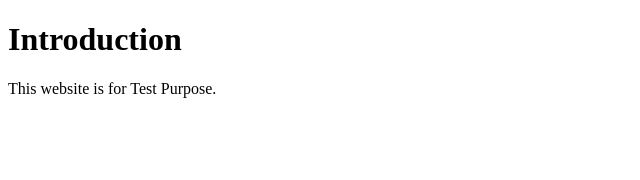
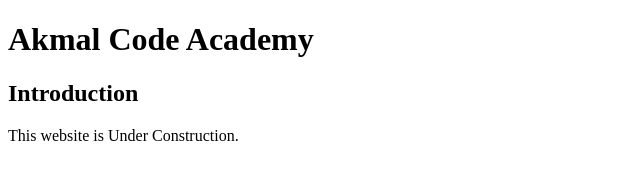
Before and after one commit to mdcatpakistan/mdcatpakistan.github.io, a plain HTML site: page index.html in a window 1280 px wide. Shown: the whole page, without its empty margins (0-640 px from the left). Drawn offline with Linux system fonts and the light colour scheme.

Commit message:
Update index.html

```diff
--- a/index.html
+++ b/index.html
@@ -4,9 +4,9 @@
 <title>Akmal Code Academy</title>
 </head>
 <body>
-
-<h1>Introduction</h1>
-<p>This website is for Test Purpose.</p>
+<h1>Akmal Code Academy<h1>
+<h2>Introduction</h2>
+<p>This website is Under Construction.</p>
 
 </body>
 </html>
```
